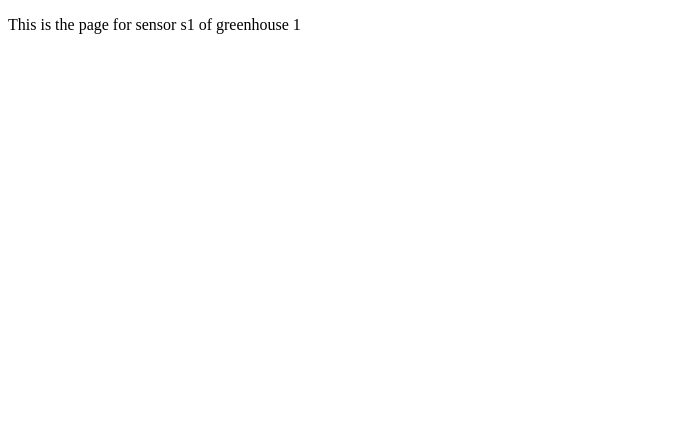
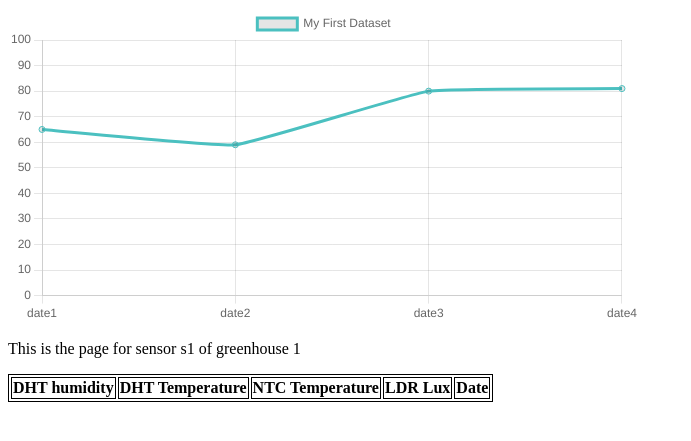
Before and after one commit to jjcoll/greenhouse_monitoring_system, a Flask app: a page that uses app/templates/monitor.html in a window 1280 px wide. Shown: the top 441 px of the page, without its empty margins (0-691 px from the left). Run offline with Flask 3, Linux system fonts and the light colour scheme; lists and menus that the app fills with data are empty.

Commit message:
added route for each sensor and started graphs

```diff
--- a/app/routes.py
+++ b/app/routes.py
@@ -95,4 +95,15 @@
 @app.route("/monitor/<greenhouse_id>/<sensor_id>")
 def monitor(greenhouse_id, sensor_id):
 
-    return render_template("monitor.html", g_id=greenhouse_id, s_id=sensor_id)
+    results = (
+        GreenhouseSensorData.query.filter_by(gh_id=greenhouse_id, sensor_id=sensor_id)
+        .order_by(GreenhouseSensorData.date.desc())
+        .all()
+    )
+
+    for i in results:
+        print(i)
+
+    return render_template(
+        "monitor.html", g_id=greenhouse_id, s_id=sensor_id, data=results
+    )
--- /dev/null
+++ b/app/static/css/monitor.css
@@ -0,0 +1,9 @@
+.chart-container {
+    width: 50%;
+}
+
+table,
+th,
+td {
+    border: 1px solid black;
+}
--- /dev/null
+++ b/app/static/js/monitor.js
@@ -0,0 +1,25 @@
+const ctx = document.getElementById('chart');
+
+const labels = ['date1', 'date2', 'date3', 'date4'];
+const data = {
+    labels: labels,
+    datasets: [{
+        label: 'My First Dataset',
+        data: [65, 59, 80, 81, 90, 100],
+        fill: false,
+        borderColor: 'rgb(75, 192, 192)',
+        tension: 0.1
+    }]
+};
+
+new Chart(ctx, {
+    type: 'line',
+    data: data,
+    options: {
+        scales: {
+            y: {
+                beginAtZero: true
+            }
+        }
+    }
+});
--- a/app/static/js/sensors.js
+++ b/app/static/js/sensors.js
@@ -1,7 +1,7 @@
 const g1 = document.querySelector('#g1')
 const refreshBtn = document.querySelector('.refresh-btn')
 
-const server_ip = '145.93.148.94'
+const server_ip = '145.116.37.87'
 
 
 
--- a/app/templates/monitor.html
+++ b/app/templates/monitor.html
@@ -5,5 +5,33 @@
 {% endblock %}
 
 {% block content %}
+<link rel="stylesheet" href="{{ url_for('static', filename='css/monitor.css') }}">
+
+<div class="chart-container">
+    <canvas id="chart"></canvas>
+</div>
+
 <p>This is the page for sensor {{s_id}} of greenhouse {{g_id}}</p>
+<table>
+    <tr>
+        <th>DHT humidity</th>
+        <th>DHT Temperature</th>
+        <th>NTC Temperature</th>
+        <th>LDR Lux</th>
+        <th>Date</th>
+    </tr>
+    {% for i in data %}
+    <tr>
+        <td>{{i.dht_humidity}}</td>
+        <td>{{i.dht_temp}}</td>
+        <td>{{i.ntc_temp}}</td>
+        <td>{{i.ldr_lux}}</td>
+        <td>{{i.date}}</td>
+    </tr>
+    {% endfor %}
+
+
+</table>
+<script src="https://cdn.jsdelivr.net/npm/chart.js"></script>
+<script src="{{url_for('static', filename='js/monitor.js')}}"></script>
 {% endblock %}
--- a/run.py
+++ b/run.py
@@ -1,4 +1,4 @@
 from app import app
 
 # app.run(debug=True, port=1234, host="192.168.0.103")
-app.run(debug=True, port=1234, host="145.93.148.94")
+app.run(debug=True, port=1234, host="145.116.37.87")
```
Also changed, not shown: instance/database.db.
